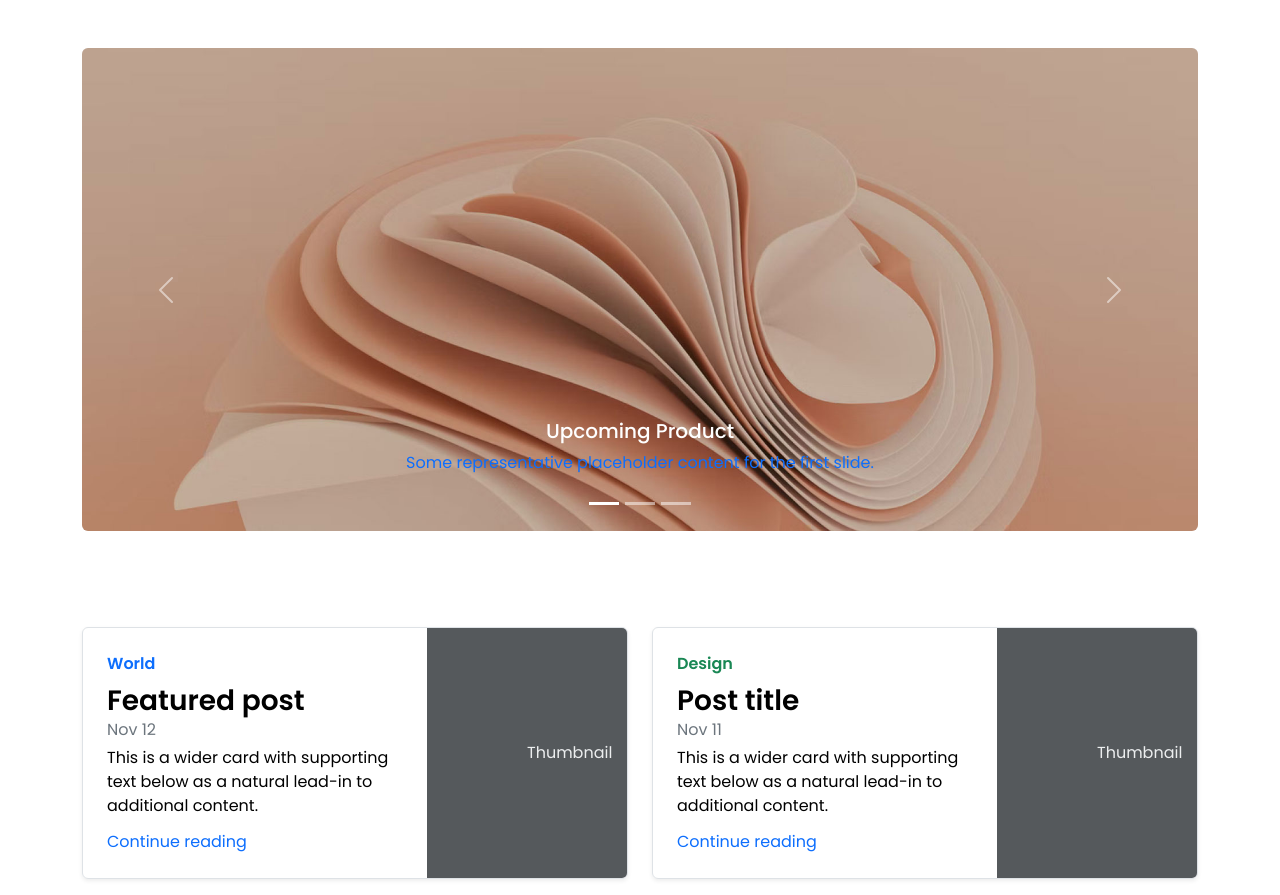
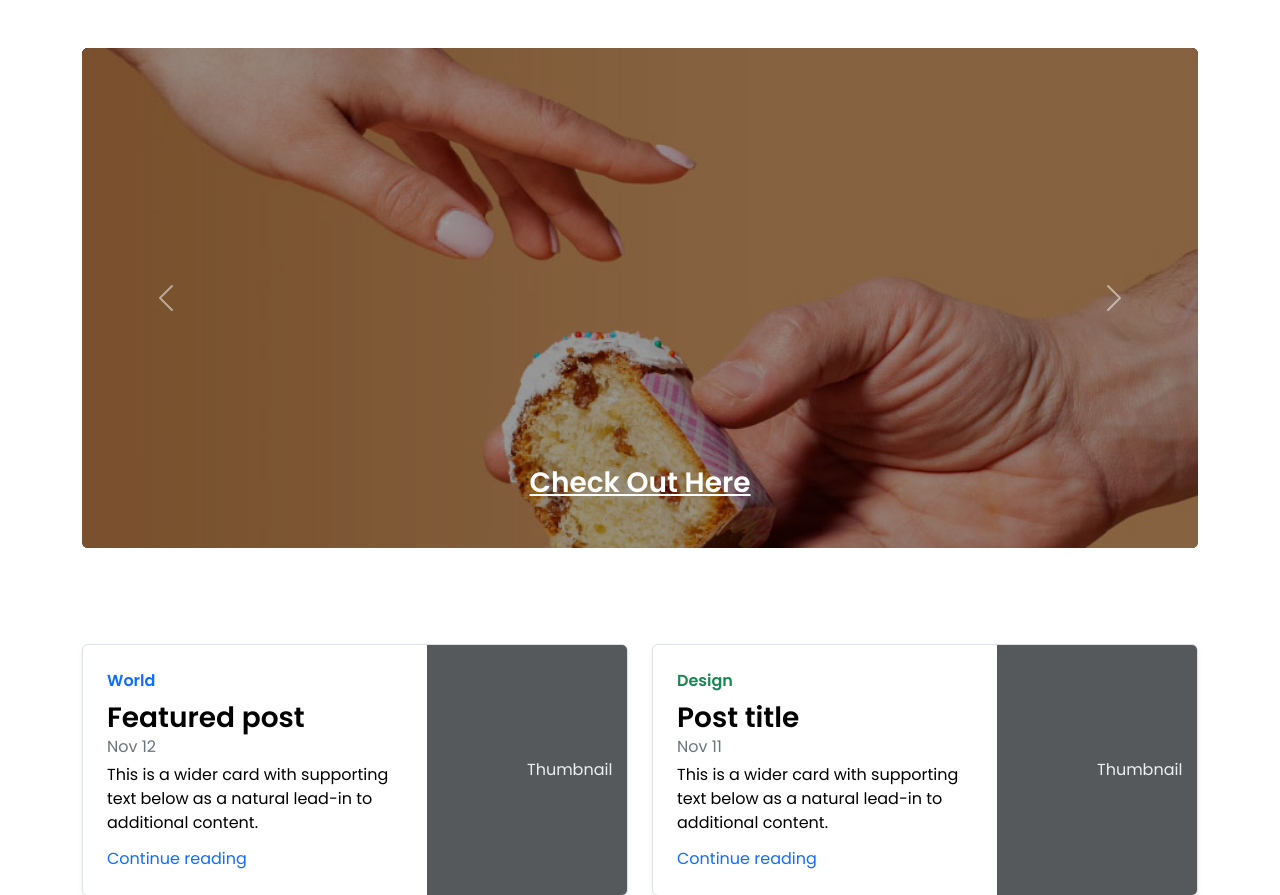
Before and after one commit to sunilyadav-web/TheStartupGazette, a Django app: page / in a window 1280 px wide. Shown: the part 56-951 px from the top of the page. Run offline with Django 4.2, Linux system fonts and the light colour scheme; data comes from the database, SQL or seed files in the repository; both versions use the stored data as it was after the commit; some libraries are stand-ins or nearby versions.

Commit message:
created slider modal and improved design

```diff
--- a/home/admin.py
+++ b/home/admin.py
@@ -5,3 +5,4 @@ from .models import *
 admin.site.register(Category)
 admin.site.register(Post)
 admin.site.register(Tag)
+admin.site.register(Slider)
--- a/home/models.py
+++ b/home/models.py
@@ -65,9 +65,20 @@ class Post(models.Model):
 
 
 class Slider(models.Model):
-    title=models.CharField(max_length=100)
     caption=models.CharField(max_length=70)
     link=models.CharField(max_length=300)
-    color=models.CharField(max_length=20,null=True,blank=True)
+    image=models.ImageField(upload_to='slider_images',null=True,blank=True)
     created_at=models.DateTimeField(auto_now_add=True,editable=False)
     updated_at=models.DateTimeField(auto_now=True, editable=False)
+
+    def __str__(self):
+        return self.caption
+
+    @property
+    def imageURL(self):
+        try:
+            url=self.image.url
+
+        except:
+            url=''
+        return url
--- a/home/templates/home/base.html
+++ b/home/templates/home/base.html
@@ -23,7 +23,10 @@
 
   <link href="{% static 'css/style.css' %}" rel="stylesheet">
   <!-- ================CSS STYLE BLOCK=========== -->
-  {% block css %}{% endblock css %}
+  <style>
+    {% block css %}{% endblock css %}
+
+  </style>
 
 
 </head>
--- a/home/templates/home/index.html
+++ b/home/templates/home/index.html
@@ -2,41 +2,39 @@
 {% block title %}
 Home
 {% endblock title %}
+{% block css %}
+.slider-link{
+  text-decoration: underline !important;
+  color:white;
+}
+{% endblock css %}
 {% block body %}
 <div class="container py-5">
-<div id="carouselExampleIndicators" class="carousel slide" data-bs-ride="true">
-  <div class="carousel-indicators">
-    <button type="button" data-bs-target="#carouselExampleIndicators" data-bs-slide-to="0" class="active"
-      aria-current="true" aria-label="Slide 1"></button>
-    <button type="button" data-bs-target="#carouselExampleIndicators" data-bs-slide-to="1"
-      aria-label="Slide 2"></button>
-    <button type="button" data-bs-target="#carouselExampleIndicators" data-bs-slide-to="2"
-      aria-label="Slide 3"></button>
-  </div>
+<div id="hero-carousel" class="carousel slide" data-bs-ride="true">
+
+
   <div class="carousel-inner">
-    <div class="carousel-item active">
-      <img src="{% static 'img/post-slide-2.jpg' %}" class="d-block w-100 rounded" alt="...">
-      <div class="carousel-caption d-none d-md-block">
-        <h5>Checkout This product</h5>
-        <p><a href="">Some representative placeholder content for the first slide. </a></p>
+    {% for item in sliders %}
+
+    <div class="carousel-item active c-item">
+      <img src="{{item.imageURL}}" class="d-block w-100 rounded c-img" alt="...">
+      <div class="carousel-caption ">
+        {% if item.color %}
+        <h3 class="slider-text"><a href="{{item.link}}" class="slider-link" target="_blank">{{item.caption | title}}</a></h3>
+        {% else %}
+        <h3 class="slider-text"><a class="slider-link" href="{{item.link}}" target="_blank" >{{item.caption | title}}</a></h3>
+        {% endif %}
+
       </div>
     </div>
-    <div class="carousel-item active">
-      <img src="{% static 'img/post-slide-3.jpg' %}" class="d-block w-100 rounded" alt="...">
-      <div class="carousel-caption d-none d-md-block">
-        <h5>Upcoming Product</h5>
-        <p><a href="">Some representative placeholder content for the first slide. </a></p>
-      </div>
-    </div>
-    <div class="carousel-item">
-      <img src="{% static 'img/post-slide-4.jpg' %}" class="d-block w-100 rounded" alt="...">
-    </div>
+    {% endfor %}
+
   </div>
-  <button class="carousel-control-prev" type="button" data-bs-target="#carouselExampleIndicators" data-bs-slide="prev">
+  <button class="carousel-control-prev" type="button" data-bs-target="#hero-carousel" data-bs-slide="prev">
     <span class="carousel-control-prev-icon" aria-hidden="true"></span>
     <span class="visually-hidden">Previous</span>
   </button>
-  <button class="carousel-control-next" type="button" data-bs-target="#carouselExampleIndicators" data-bs-slide="next">
+  <button class="carousel-control-next" type="button" data-bs-target="#hero-carousel" data-bs-slide="next">
     <span class="carousel-control-next-icon" aria-hidden="true"></span>
     <span class="visually-hidden">Next</span>
   </button>
--- a/home/views.py
+++ b/home/views.py
@@ -8,8 +8,10 @@ from django.db.models import Q
 def home(request):
     context={}
     posts=Post.objects.filter(status=1)
+    sliders=Slider.objects.all()
     latestPosts=posts
     print(latestPosts)
+    context['sliders']=sliders
     context['topics']=Tag.objects.all()
     context['posts']=posts
 
--- a/static/css/style.css
+++ b/static/css/style.css
@@ -152,6 +152,19 @@ border: var(--primary-color);
 }
 
 /* ==========Home Page======= */
+
+/* slider */
+.c-item{
+    height: 500px;
+}
+.c-img{
+    height: 100%;
+    object-fit: cover;
+    filter:brightness(0.6);
+
+}
+
+
 .card-body p{
     font-size: var(---normal-size) !important;
 }
@@ -162,3 +175,21 @@ border: var(--primary-color);
 .smaller-text{
     font-size: var(--smaller-font-size) !important;
 }
+
+
+/* =========Mobile Style========= */
+@media only screen and (max-width: 576px) {
+    .c-item{
+        height: 250px;
+    }
+
+
+}
+/* ========Ipad Stype===== */
+@media only screen and (max-width: 992px) and (min-width: 577px) {
+    .c-item{
+        height: 350px;
+    }
+
+
+}
```
Also changed, not shown: db.sqlite3, home/migrations/0008_slider.py (added), home/migrations/0009_slider_image.py (added), home/migrations/0010_remove_slider_title.py (added), home/migrations/0011_remove_slider_color.py (added), media/slider_images/post-landscape-2.jpg (added), media/slider_images/post-slide-1.jpg (added), media/slider_images/post-slide-3.jpg (added), media/slider_images/post-slide-4.jpg (added).
